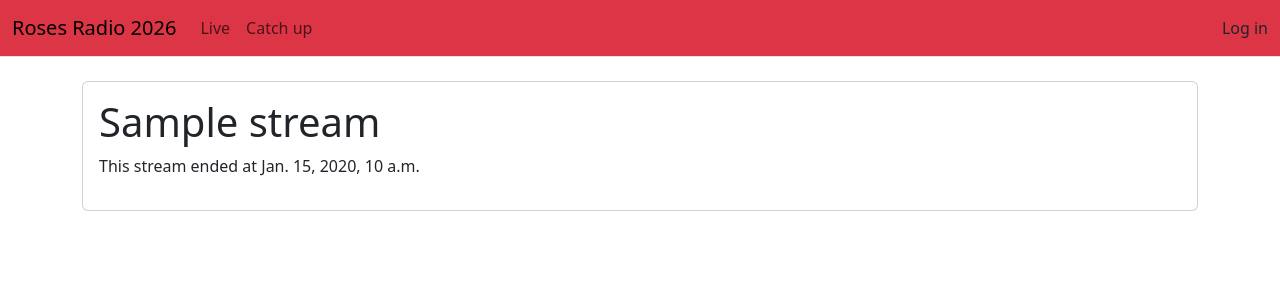
After one commit to rosesmedia/radio, a Django app: template roses_radio/templates/livestreams/stream.html in a window 1280 px wide. The commit adds this page. Shown: the top 300 px of the page. Run offline with Django 5.2, Linux system fonts and the light colour scheme; the template is opened without the code that fills it: most values are stand-ins (such as "Sample title", 1, 10 or a date in 2020); some libraries are stand-ins or nearby versions.

Commit message:
feat: public pages for livestreams

```diff
--- a/livestreams/stream_controller.py
+++ b/livestreams/stream_controller.py
@@ -14,6 +14,8 @@ SOURCES = {
 }
 
 def _stream_controller_post(path: str, data: Optional[Any]=None) -> None:
+    if not settings.STREAM_CONTROLLER_API:
+        return
     if data:
         resp = requests.post(settings.STREAM_CONTROLLER_API + path, json=data, headers=_STREAM_CONTROLLER_HEADERS)
     else:
@@ -32,6 +34,8 @@ def set_source(stream_id: str, source: str) -> None:
     })
 
 def get_source(stream_id: str) -> str:
+    if not settings.STREAM_CONTROLLER_API:
+        return 'technical_difficulties'
     resp = requests.get(settings.STREAM_CONTROLLER_API + '/stream/' + stream_id + '/source', headers=_STREAM_CONTROLLER_HEADERS)
     resp.raise_for_status()
     return str(resp.json()['source'])
--- a/livestreams/urls.py
+++ b/livestreams/urls.py
@@ -1,10 +1,12 @@
 from django.urls import path
 
-from livestreams import control_views, api_views
+from livestreams import control_views, api_views, views
 
 app_name = "livestreams"
 
 urlpatterns = [
+    path("", views.LiveStreamsView.as_view(), name="index"),
+    path("<str:slug>/", views.LivestreamView.as_view(), name="detail"),
     path("control/", control_views.IndexView.as_view(), name="control_index"),
     path("control/<str:slug>/", control_views.StreamControlView.as_view(), name="control_stream"),
     path("control/<str:slug>/start", control_views.start_stream, name="start_stream"),
--- a/roses_radio/templates/base.html
+++ b/roses_radio/templates/base.html
@@ -28,8 +28,7 @@
             <div class="collapse navbar-collapse" id="navbarSupportedContent">
                 <ul class="navbar-nav me-auto mb-2 mb-lg-0">
                     <li class="nav-item">
-                        <!-- TODO: update -->
-                        <a href="/live" class="nav-link">Live</a>
+                        <a href="{% url 'livestreams:index' %}" class="nav-link">Live</a>
                     </li>
                     <li class="nav-item">
                         <a href="{% url 'catchup:index' %}" class="nav-link">Catch up</a>
--- /dev/null
+++ b/roses_radio/templates/livestreams/stream.html
@@ -0,0 +1,25 @@
+{% extends "base.html" %}
+
+{% block title %}{{ stream.name }}{% endblock %}
+
+{% block content %}
+    <div class="card">
+        <div class="card-body">
+            <h1>{{ stream.name }}</h1>
+
+            {% if stream.started_at %}
+                {% if stream.ended_at %}
+                    <p>
+                        This stream ended at {{ stream.ended_at }}
+                    </p>
+                {% else %}
+                    <p>
+                        Player goes here.
+                    </p>
+                {% endif %}
+            {% else %}
+                <p>This stream does not start until {{ stream.scheduled_start }}</p>
+            {% endif %}
+        </div>
+    </div>
+{% endblock %}
```
Also changed, not shown: livestreams/views.py (+17 -0 lines), roses_radio/templates/livestreams/list.html (added, +23 -0 lines).
